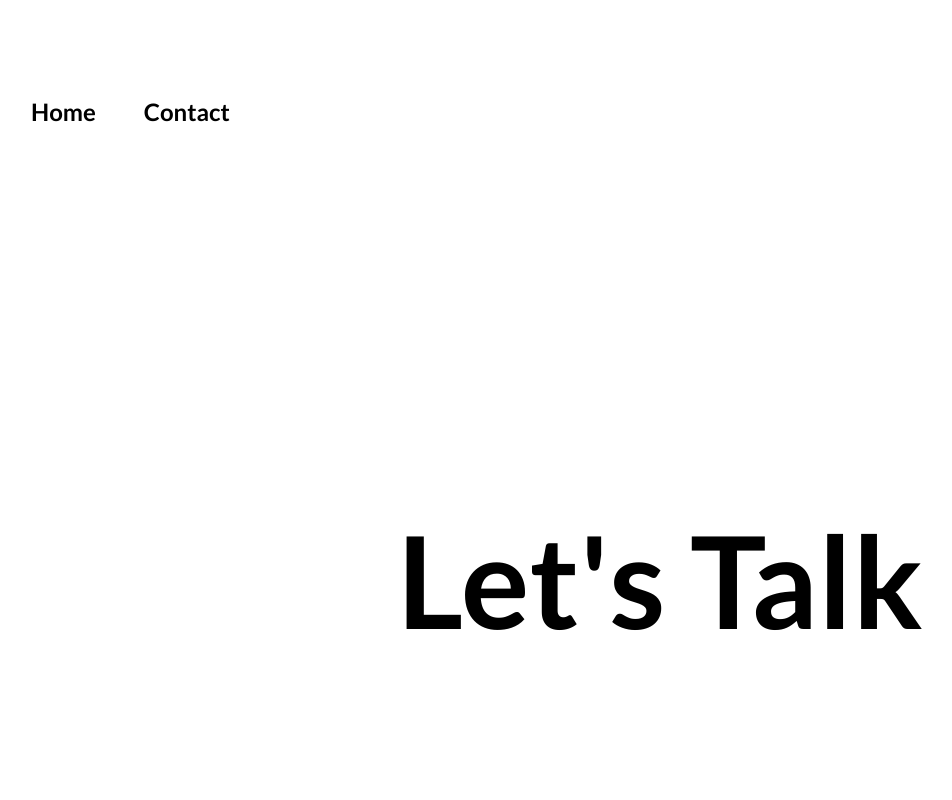
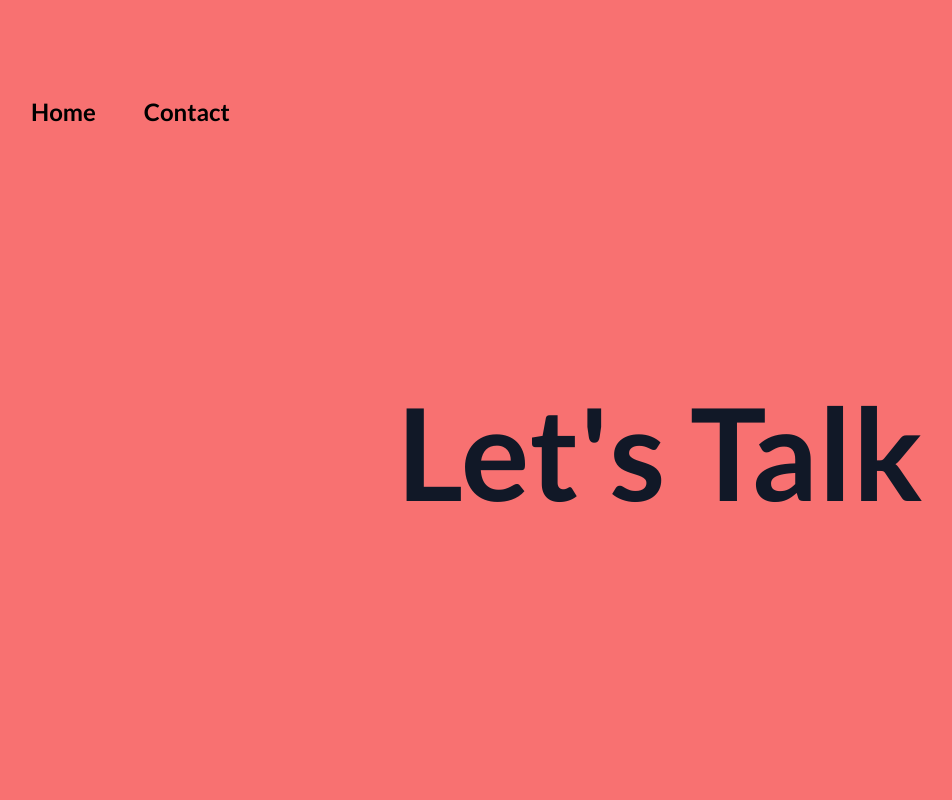
Before and after one commit to rookasrudzianskas/nextjs_13-transitions, a Next.js app: page /contact in a window 1280 px wide. Shown: the top 800 px of the page, without its empty margins (161-1113 px from the left). Built offline with nearby package versions, Linux system fonts and the light colour scheme.

Commit message:
Add z-index to navbar
The navbar was being covered by the main content.

This is a fix for #1

```diff
--- a/components/Navbar.js
+++ b/components/Navbar.js
@@ -3,7 +3,7 @@ import Link from "next/link";
 
 const Navbar = ({}) => {
     return (
-        <nav className="text-2xl font-medium">
+        <nav className="text-2xl font-medium z-20 relative">
             <ul className="flex gap-12">
                 <Link href={'/'}>
                     Home
--- a/pages/_app.tsx
+++ b/pages/_app.tsx
@@ -1,12 +1,14 @@
 import '../styles/globals.css'
 import type { AppProps } from 'next/app'
 import Navbar from '../components/Navbar';
-
+import { AnimatePresence } from 'framer-motion';
 function MyApp({ Component, pageProps }: AppProps) {
   return (
       <div className="py-24 px-12 lg:px-48 font-latoBold">
         <Navbar />
-        <Component {...pageProps} />
+        <AnimatePresence>
+            <Component {...pageProps} />
+        </AnimatePresence>
       </div>
   )
 }
--- a/pages/contact.js
+++ b/pages/contact.js
@@ -3,7 +3,18 @@ import { motion as m } from 'framer-motion';
 
 const Contact = ({}) => {
     return (
-        <main>
+        <m.main
+            initial={{
+                opacity: 0,
+            }}
+            animate={{
+                opacity: 1,
+            }}
+            transition={{
+                duration: 0.75,
+                ease: 'easeOut'
+            }}
+            className="text-gray-900 absolute top-0 left-0 w-full h-full bg-red-400 lg:px-48 px-16">
             <div className="my-96 p-1">
                 <h1 className="text-6xl text-center lg:text-right lg:text-9xl">Let's Talk</h1>
             </div>
@@ -20,7 +31,7 @@ const Contact = ({}) => {
                     </ul>
                 </div>
             </div>
-        </main>
+        </m.main>
     );
 };
 
--- a/pages/index.tsx
+++ b/pages/index.tsx
@@ -22,6 +22,7 @@ const Home: NextPage = () => {
             duration: 0.75,
             ease: 'easeOut'
         }}
+        className="text-gray-900 absolute top-0 left-0 w-full h-full bg-orange-100 lg:px-48 px-16"
         >
             <div className="my-96 p-1">
                 <h1 className="text-6xl text-center lg:text-right lg:text-9xl">Happy Pickle</h1>
```
